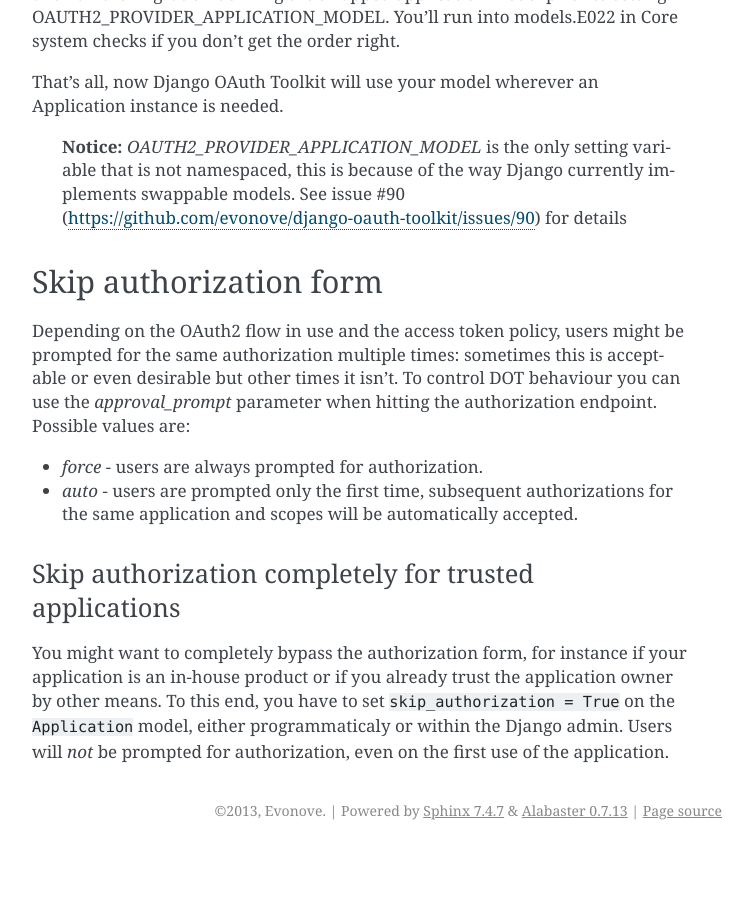
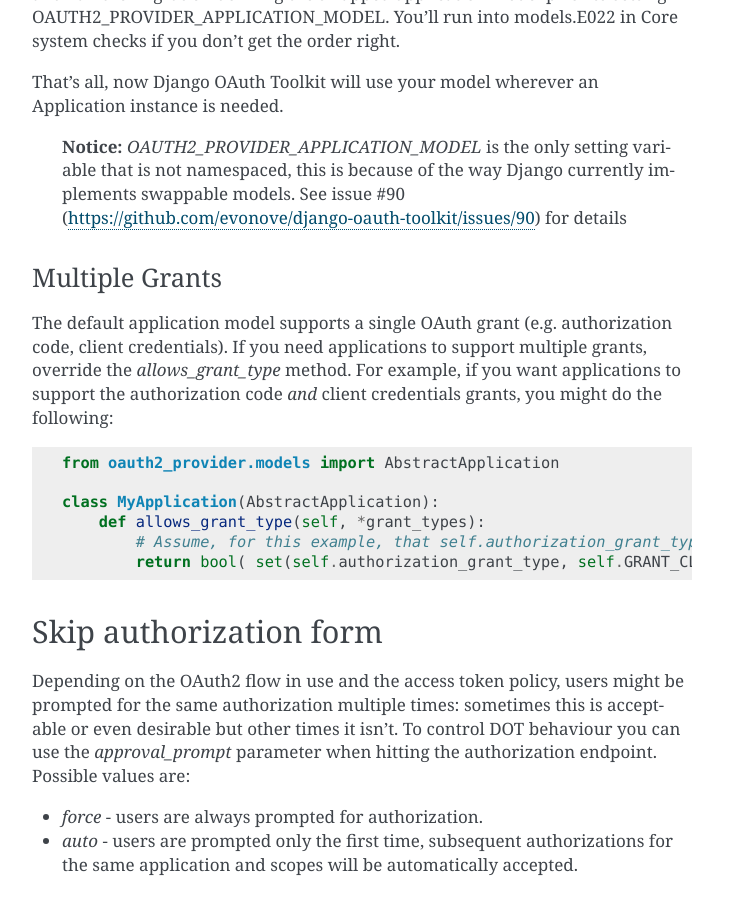
Before and after one commit to sheriffwoody0922/oauth-python-django, a Sphinx documentation site: the page built from docs/advanced_topics.rst, in a window 1280 px wide and 900 px high, scrolled down 1204 px. Shown: the whole window, without its empty margins (388-1141 px from the left). Built offline with Sphinx 7.4.7, drawn with Linux system fonts in a browser that asks for light colours; before the commit the page ends 2054 px from its top, so only the background shows below that.

Commit message:
Added documentation for AbstractApplication.allows_grant_type
This documents the feature added in #448.

```diff
--- a/README.rst
+++ b/README.rst
@@ -101,6 +101,7 @@
 ~~~~~~~~~~
 
 * Support for the `scopes` query parameter, deprecated in 0.6.1, has been dropped
+* #448: Added support for customizing applications' allowed grant types
 
 0.11.0 [2016-12-1]
 ~~~~~~~~~~~
--- a/docs/advanced_topics.rst
+++ b/docs/advanced_topics.rst
@@ -54,6 +54,19 @@
     is because of the way Django currently implements swappable models.
     See issue #90 (https://github.com/evonove/django-oauth-toolkit/issues/90) for details
 
+Multiple Grants
+~~~~~~~~~~~~~~~
+
+The default application model supports a single OAuth grant (e.g. authorization code, client credentials). If you need
+applications to support multiple grants, override the `allows_grant_type` method. For example, if you want applications
+to support the authorization code *and* client credentials grants, you might do the following::
+
+    from oauth2_provider.models import AbstractApplication
+
+    class MyApplication(AbstractApplication):
+        def allows_grant_type(self, *grant_types):
+            # Assume, for this example, that self.authorization_grant_type is set to self.GRANT_AUTHORIZATION_CODE
+            return bool( set(self.authorization_grant_type, self.GRANT_CLIENT_CREDENTIALS) & grant_types )
 
 .. _skip-auth-form:
 
```
